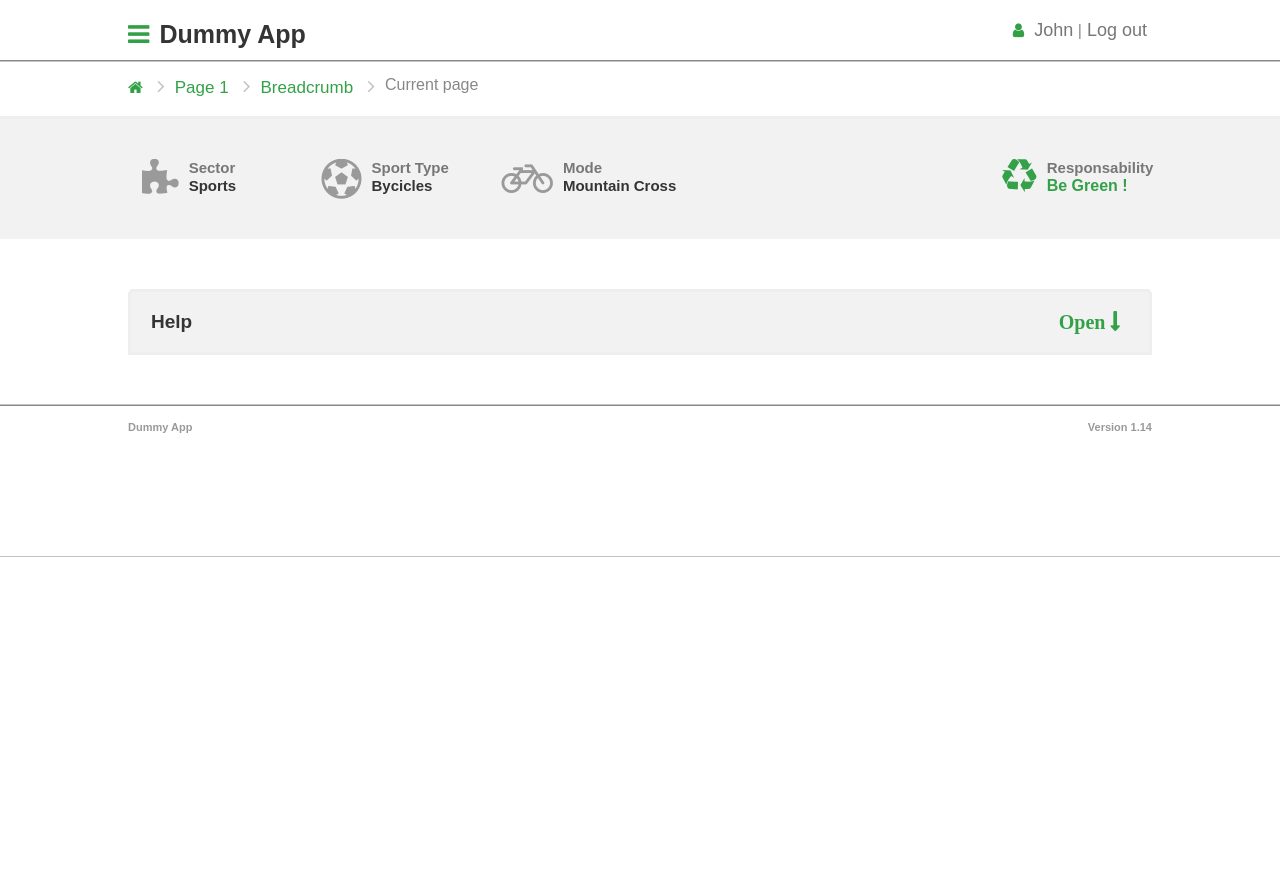
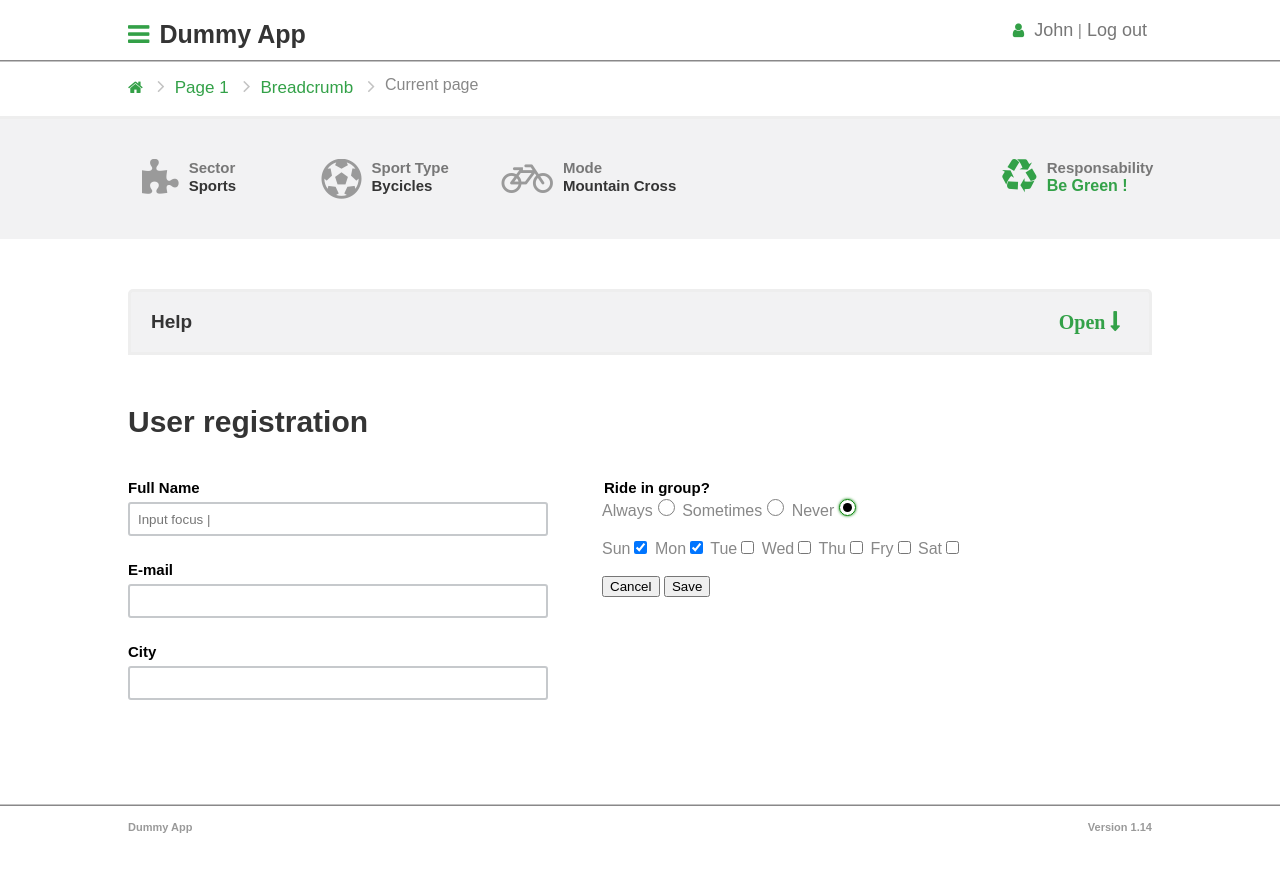
Before and after one commit to dcisse/html-css-test, a plain HTML site: page index.html in a window 1280 px wide. Before the commit the page ends 800 px from the top, so only its background shows below. Drawn offline with Linux system fonts and the light colour scheme.

Commit message:
registration

```diff
--- a/index.html
+++ b/index.html
@@ -53,7 +53,31 @@
                 </div>
             </div>
         </section>
-
+        <section id="registration">
+            <div class="container">
+                <h1>User registration</h1>
+                <div class="left">
+                    <label for="full-name"> Full Name<input type="text" name="full-name" required placeholder="Input focus |" /><label>
+                    <label for="mail">E-mail<input type="email" name="mail" required /></label>
+                    <label for="city">City<input type="text" name="city" optional /></label>
+                </div>
+                <div class="right">
+                    <legend>Ride in group?</legend>
+                    <label>Always<input type="radio"  name="radio"></label>
+                    <label>Sometimes<input type="radio" name="radio"></label>
+                    <label checked="checked">Never<input type="radio" name="radio" checked></label> <br><br>
+                    <label>Sun<input type="checkbox" checked ></label>
+                    <label>Mon<input type="checkbox" checked></label>
+                    <label>Tue<input type="checkbox"></label>
+                    <label>Wed<input type="checkbox"></label>
+                    <label>Thu<input type="checkbox"></label>
+                    <label>Fry<input type="checkbox"></label>
+                    <label>Sat<input type="checkbox"></label><br><br>
+                    <input class="btn1" type="submit" name="submit" value="Cancel" >
+                    <input class="btn2" type="submit" name="submit" value="Save" >
+                </div>
+            </div>
+        </section>
         <footer>
             <div class="container">
                 <div class="footer">
--- a/style.css
+++ b/style.css
@@ -283,6 +283,87 @@ header .home:before, header .user-name:before{
 }
 
 
+
+#registration{
+    height: 400px;
+}
+
+#registration h1{
+    color: #343434;
+    margin: 0;
+    font-weight: 700;
+    font-size: 30px;
+    padding-bottom: 40px;
+}
+
+#registration .left{
+    box-sizing: border-box;
+    float: left;
+    width: 400px;
+}
+#registration .left label, #registration .right legend{
+color: black;
+  cursor: pointer;
+  font-weight: bold;
+  font-size: 15px;
+}
+#registration .right{
+    box-sizing: border-box;
+    float: right;
+    width: 600px;
+    padding-left: 50px;
+}
+
+input[type="text"],
+input[type="email"]{
+  width: 100%;
+  border: 2px solid #c6c9cc;
+  border-radius: 3px;
+  display: block;
+  margin: 5px 0 25px 0;
+  padding: 5px 8px;
+  height: 20px;
+}
+
+input[type="text"]:focus,
+input[type="email"]:focus{
+    color: #648880;
+    transition: 0.1s ease;
+border: 2px solid #33a047;
+}
+
+input[type='radio'] {
+    -webkit-appearance: none;
+    width: 17px;
+    height: 17px;
+    border-radius: 50%;
+    outline: none;
+    border: 1px solid gray;
+  }
+  input[type='radio']:before {
+    content: '';
+    display: block;
+    width: 60%;
+    height: 60%;
+    margin: 20% auto;
+    border-radius: 50%;
+  }
+   input[type="radio"]:checked:before {
+    background: black;
+  }
+  input[type="radio"]:hover,
+  input[type="radio"]:checked {
+    border-color:green;
+    box-shadow: 0 0 3px green !important;
+    -moz-box-shadow: 0 0 3px green !important;
+    -webkit-box-shadow: 0 0 3px green !important;
+  }
+  input[type="checkbox"]:checked {
+    border: 2px solid #2c4358;
+  }
+
+
+
 footer {
     width: 100%;
     position: absolute;
```
